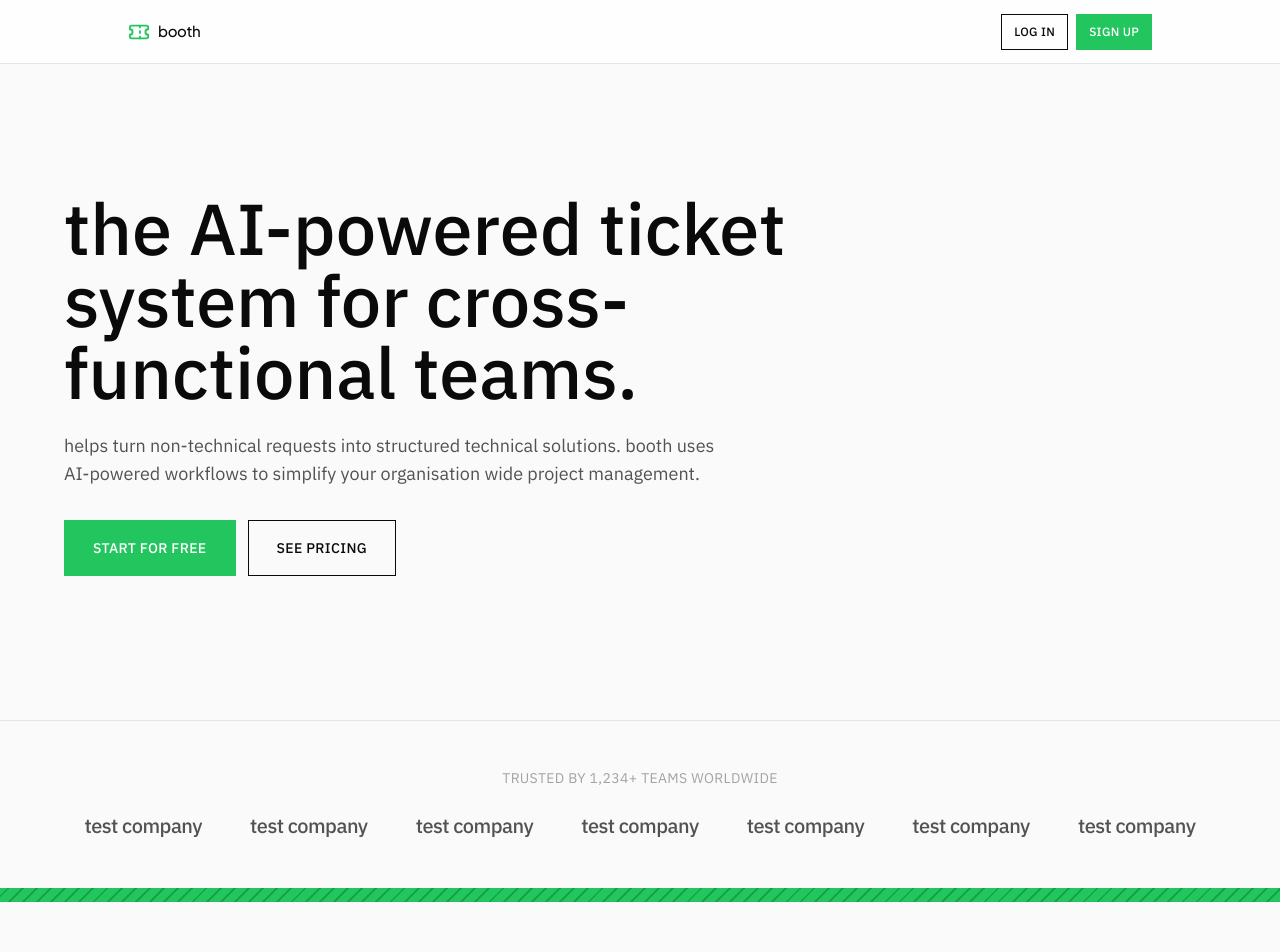
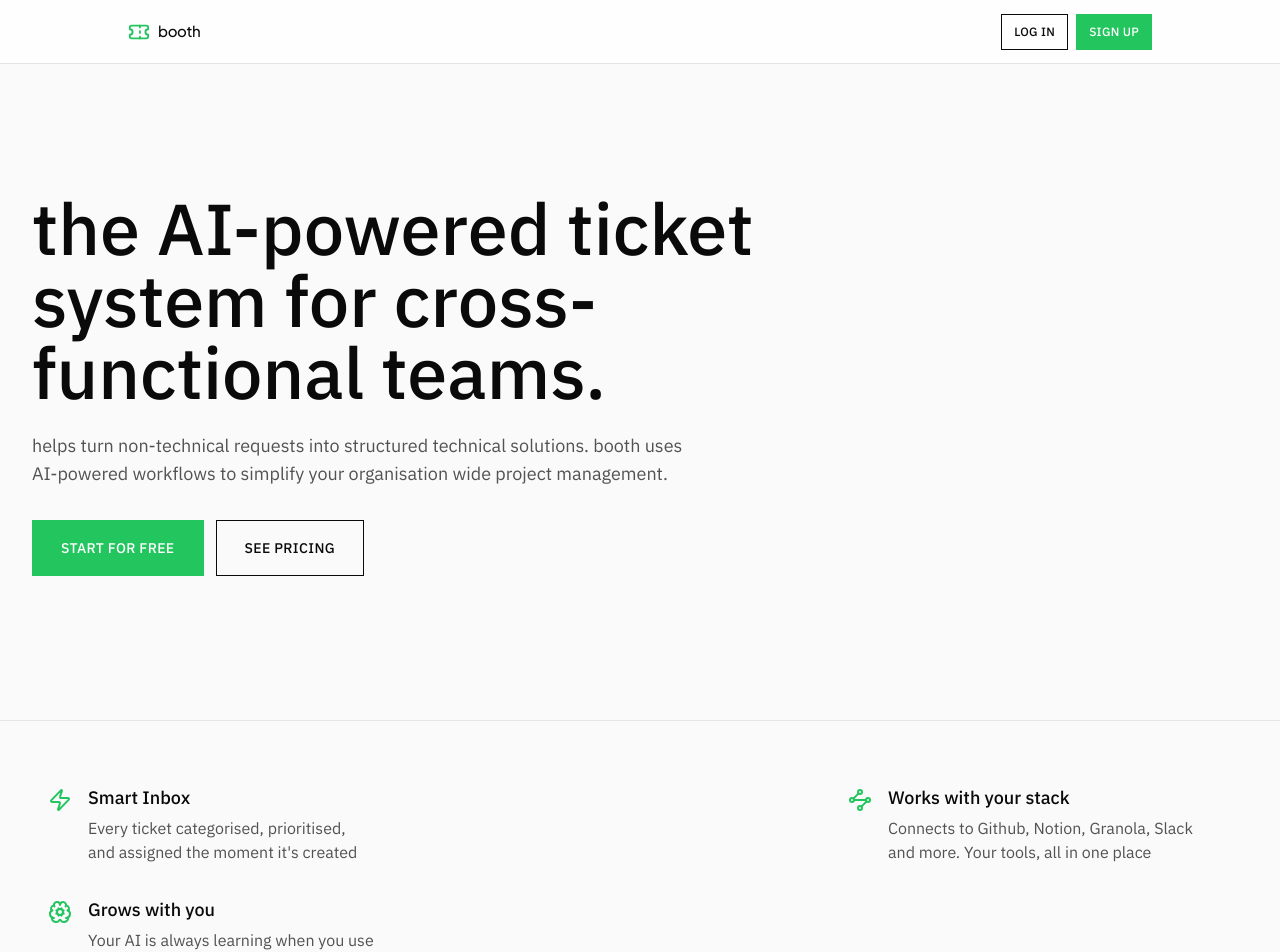
Before and after one commit to CallumB04/ticket-system, a React (Vite) app in the folder frontend/: page / in a window 1280 px wide. Shown: the top 952 px of the page. Before the commit the page ends 920 px from the top, so only its background shows below. Built offline with nearby package versions, Linux system fonts and the light colour scheme; no server answers.

Commit message:
feat: add small details section at bottom of landing page

```diff
--- a/frontend/src/pages/Home/HomePage.tsx
+++ b/frontend/src/pages/Home/HomePage.tsx
@@ -1,13 +1,15 @@
+import { BrainCogIcon, WaypointsIcon, ZapIcon } from "lucide-react";
 import Button from "../../components/Button/Button";
 import Page from "../../components/Page/Page";
 import usePageTitle from "../../hooks/usePageTitle";
 import LandingPageDivider from "./components/HomePageDivider";
+import HomePageStrip from "./components/HomePageStrip";
 
 const HomePage = () => {
     usePageTitle("booth / AI ticket system");
 
     return (
-        <Page className="space-y-0">
+        <Page className="max-w-7xl space-y-0">
             {/* landing page */}
             <section className="max-w-3xl space-y-6 pt-24 pb-36">
                 <h1 className="text-text-primary text-7xl font-medium">
@@ -28,32 +30,38 @@ const HomePage = () => {
                 </span>
             </section>
             <LandingPageDivider variant="secondary" />
-            <section className="py-12">
-                <p className="text-text-disabled text-center text-sm tracking-wide uppercase">
-                    trusted by 1,234+ teams worldwide
-                </p>
-                <span className="mt-6 flex flex-wrap items-center justify-center gap-12">
-                    <p className="text-text-secondary text-xl font-medium tracking-tight">
-                        test company
-                    </p>
-                    <p className="text-text-secondary text-xl font-medium tracking-tight">
-                        test company
-                    </p>
-                    <p className="text-text-secondary text-xl font-medium tracking-tight">
-                        test company
-                    </p>
-                    <p className="text-text-secondary text-xl font-medium tracking-tight">
-                        test company
-                    </p>
-                    <p className="text-text-secondary text-xl font-medium tracking-tight">
-                        test company
-                    </p>
-                    <p className="text-text-secondary text-xl font-medium tracking-tight">
-                        test company
-                    </p>
-                    <p className="text-text-secondary text-xl font-medium tracking-tight">
-                        test company
-                    </p>
+            <section className="py-16">
+                <span className="flex flex-wrap items-center justify-between gap-8 px-4">
+                    <HomePageStrip
+                        icon={
+                            <ZapIcon
+                                size={24}
+                                className="text-highlight mt-1 shrink-0"
+                            />
+                        }
+                        title="Smart Inbox"
+                        description="Every ticket categorised, prioritised, and assigned the moment it's created"
+                    />
+                    <HomePageStrip
+                        icon={
+                            <WaypointsIcon
+                                size={24}
+                                className="text-highlight mt-1 shrink-0"
+                            />
+                        }
+                        title="Works with your stack"
+                        description="Connects to Github, Notion, Granola, Slack and more. Your tools, all in one place"
+                    />
+                    <HomePageStrip
+                        icon={
+                            <BrainCogIcon
+                                size={24}
+                                className="text-highlight mt-1 shrink-0"
+                            />
+                        }
+                        title="Grows with you"
+                        description="Your AI is always learning when you use booth, becoming more personalised every day"
+                    />
                 </span>
             </section>
             <LandingPageDivider variant="primary" />
--- /dev/null
+++ b/frontend/src/pages/Home/components/HomePageStrip.tsx
@@ -0,0 +1,34 @@
+import type { ReactNode } from "react";
+import { twMerge } from "tailwind-merge";
+
+interface HomePageStripProps {
+    className?: string;
+    icon: ReactNode;
+    title: string;
+    description: string;
+}
+
+const HomePageStrip = ({
+    className,
+    icon,
+    title,
+    description,
+}: HomePageStripProps) => {
+    return (
+        <div
+            className={twMerge("flex max-w-96 justify-center gap-4", className)}
+        >
+            {icon}
+            <div className="flex flex-col gap-1">
+                <h3 className="text-text-primary text-lg font-medium">
+                    {title}
+                </h3>
+                <p className="text-text-secondary text-balance">
+                    {description}
+                </p>
+            </div>
+        </div>
+    );
+};
+
+export default HomePageStrip;
```
